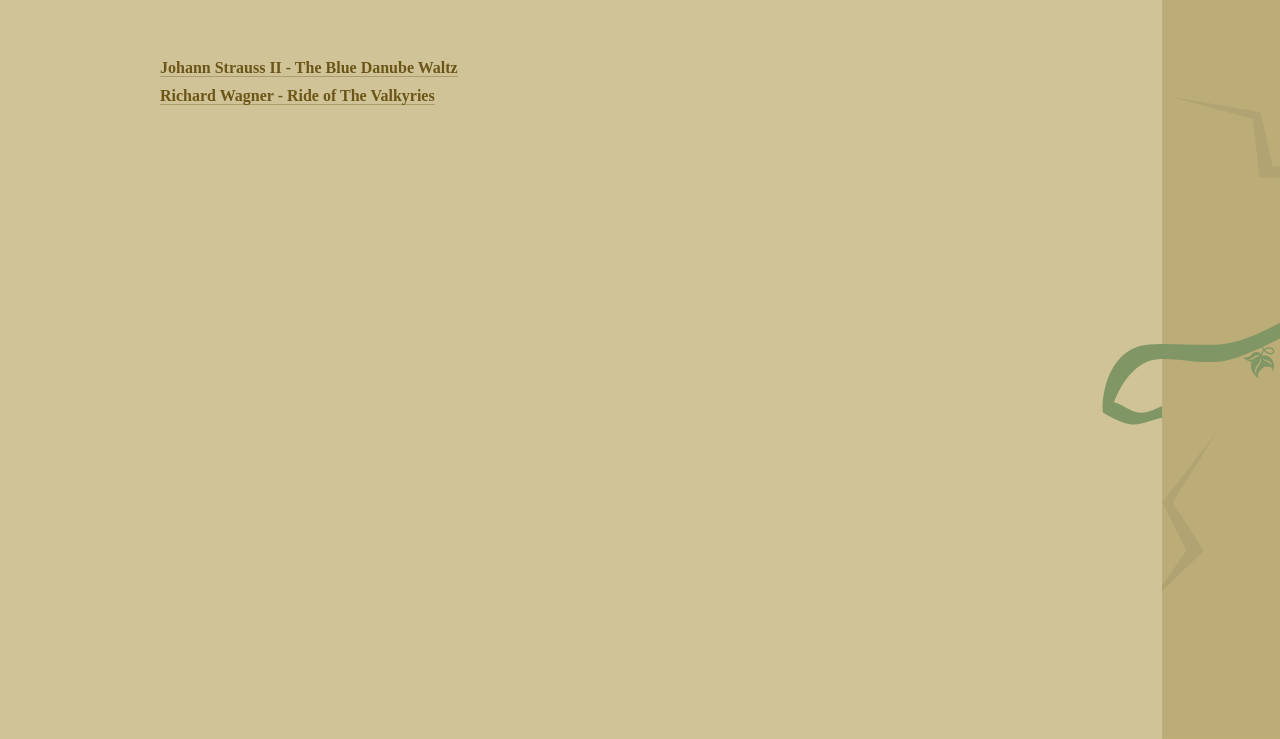
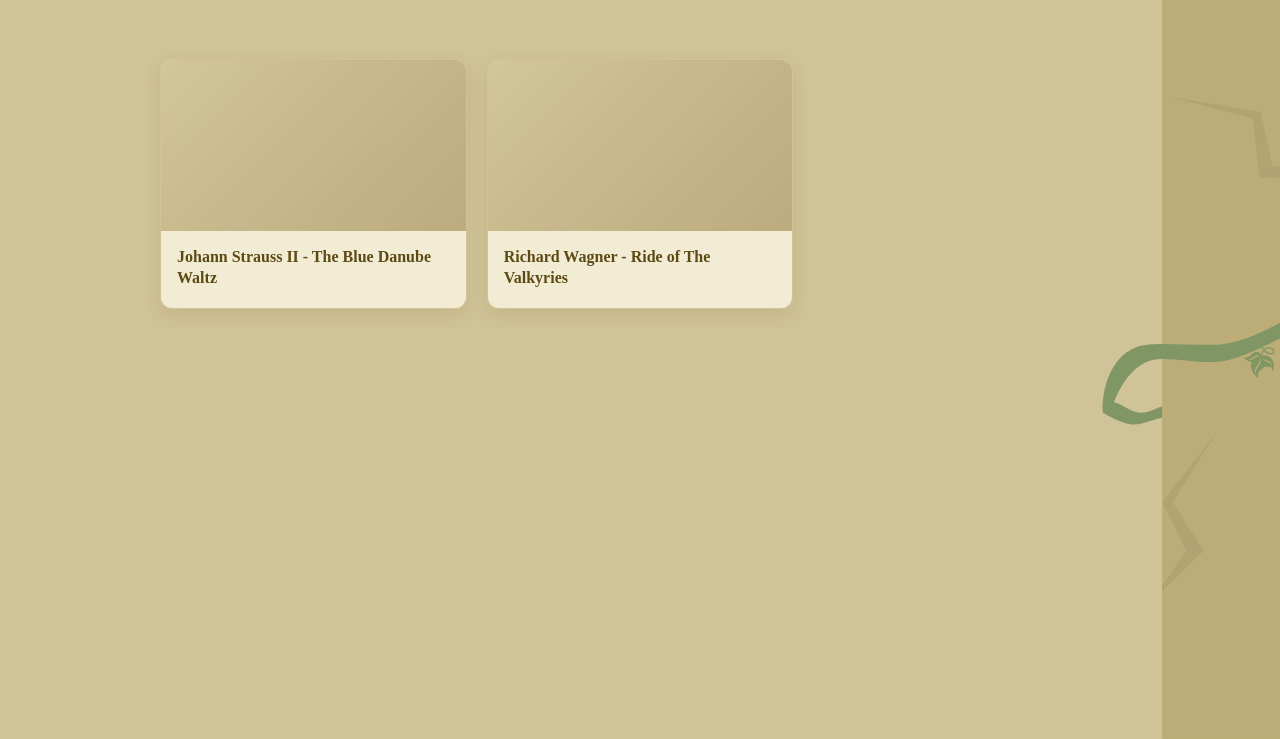
Before and after one commit to PyaeKabyarNaing/find-your-memory, a plain HTML site: page index.html in a window 1280 px wide. Shown: the part 61-800 px from the top of the page. Drawn offline with Linux system fonts and the light colour scheme.

Commit message:
add optional embed and iframe link, and thumbnail set up

```diff
--- a/data/entries.json
+++ b/data/entries.json
@@ -2,7 +2,8 @@
   {
     "id": "song1",
     "name": "Johann Strauss II - The Blue Danube Waltz",
-    "youtubeWatchUrl": "https://youtu.be/_CTYymbbEL4?si=TA1jx1GRRTpIuNfe",
+    "thumbnail": "img/song1.jpg",
+    "youtubeWatchUrl": "https://youtu.be/lkzWF1UE1CI?si=hJe4xvX-RyKA2hKd",
     "movies": [
       {
         "name": "2001: A Space Odyssey (1968)",
@@ -13,6 +14,7 @@
   {
     "id": "song2",
     "name": "Richard Wagner - Ride of The Valkyries",
+    "thumbnail": "img/song2.jpg",
     "youtubeWatchUrl": "https://youtu.be/GGU1P6lBW6Q?si=vktwW3SzLktHHNXk",
     "movies": [
       {
--- a/script.js
+++ b/script.js
@@ -23,12 +23,67 @@ function youtubeEmbedUrl(watchUrl) {
   return id ? `https://www.youtube.com/embed/${id}` : null;
 }
 
-function makeEmbed(title, watchUrl) {
-  const src = youtubeEmbedUrl(watchUrl);
+function parseIframeSrc(html) {
+  const m = String(html).match(/\bsrc\s*=\s*["']([^"']+)["']/i);
+  if (!m) return null;
+  try {
+    return decodeURIComponent(m[1].trim());
+  } catch {
+    return m[1].trim();
+  }
+}
+
+/** Resolve iframe src from entry / movie object. Supports embedSrc, iframe HTML, youtubeWatchUrl, and pasted embed snippets in youtubeWatchUrl. */
+function getIframeSrc(block) {
+  if (!block) return null;
+
+  const embedSrc = block.embedSrc != null ? String(block.embedSrc).trim() : "";
+  if (embedSrc) return embedSrc;
+
+  const iframeHtml = block.iframe != null ? String(block.iframe).trim() : "";
+  if (iframeHtml) {
+    const fromTag = parseIframeSrc(iframeHtml);
+    if (fromTag) return fromTag;
+  }
+
+  const watch =
+    block.youtubeWatchUrl != null ? String(block.youtubeWatchUrl).trim() : "";
+  if (!watch) return null;
+
+  if (/<iframe/i.test(watch)) {
+    const fromTag = parseIframeSrc(watch);
+    if (fromTag) return fromTag;
+  }
+
+  try {
+    const u = new URL(watch);
+    if (u.pathname.toLowerCase().includes("/embed/")) {
+      return u.href;
+    }
+  } catch {
+    /* fall through */
+  }
+
+  const derived = youtubeEmbedUrl(watch);
+  if (derived) return derived;
+
+  try {
+    const u = new URL(watch);
+    if (u.protocol === "http:" || u.protocol === "https:") {
+      return u.href;
+    }
+  } catch {
+    return null;
+  }
+  return null;
+}
+
+function makeEmbed(title, media) {
+  const src = getIframeSrc(media);
   if (!src) {
     const p = document.createElement("p");
     p.className = "embed-missing";
-    p.textContent = `Missing or invalid YouTube URL for “${title}”.`;
+    p.textContent = `Missing or invalid embed for “${title}” (use embedSrc, iframe, or youtubeWatchUrl).`;
     return p;
   }
   const wrap = document.createElement("div");
@@ -52,15 +107,51 @@ function makeEmbed(title, watchUrl) {
   return wrap;
 }
 
+function makeThumbnailPlaceholder() {
+  const el = document.createElement("div");
+  el.className = "song-card__placeholder";
+  el.setAttribute("aria-hidden", "true");
+  return el;
+}
+
 function renderHome(entries, root) {
   root.innerHTML = "";
   const list = document.createElement("ul");
-  list.className = "song-list";
+  list.className = "song-grid";
   for (const e of entries) {
     const li = document.createElement("li");
     const a = document.createElement("a");
+    a.className = "song-card";
     a.href = `#${encodeURIComponent(e.id)}`;
-    a.textContent = e.name;
+
+    const media = document.createElement("div");
+    media.className = "song-card__media";
+
+    const thumbPath =
+      e.thumbnail != null ? String(e.thumbnail).trim() : "";
+    if (thumbPath) {
+      const img = document.createElement("img");
+      img.className = "song-card__thumb";
+      img.src = thumbPath;
+      img.alt = "";
+      img.loading = "lazy";
+      img.decoding = "async";
+      img.addEventListener("error", () => {
+        img.replaceWith(makeThumbnailPlaceholder());
+      });
+      media.append(img);
+    } else {
+      media.append(makeThumbnailPlaceholder());
+    }
+
+    const body = document.createElement("div");
+    body.className = "song-card__body";
+    const title = document.createElement("p");
+    title.className = "song-card__title";
+    title.textContent = e.name;
+
+    body.append(title);
+    a.append(media, body);
     li.append(a);
     list.append(li);
   }
@@ -82,7 +173,7 @@ function renderDetail(entry, root) {
   songSection.className = "detail-section";
   const songH = document.createElement("h3");
   songH.textContent = "Song";
-  songSection.append(songH, makeEmbed(entry.name, entry.youtubeWatchUrl));
+  songSection.append(songH, makeEmbed(entry.name, entry));
 
   const moviesSection = document.createElement("section");
   moviesSection.className = "detail-section";
@@ -91,7 +182,7 @@ function renderDetail(entry, root) {
     entry.movies.length === 1 ? "In film" : "In films";
   moviesSection.append(moviesH);
   for (const m of entry.movies) {
-    moviesSection.append(makeEmbed(m.name, m.youtubeWatchUrl));
+    moviesSection.append(makeEmbed(m.name, m));
   }
 
   root.append(back, h2, songSection, moviesSection);
--- a/styles.css
+++ b/styles.css
@@ -28,25 +28,79 @@ h1{
     position: relative;
 }
 
-.song-list{
+.song-grid{
     list-style: none;
     padding: 0;
     margin: 1.5rem 0 0;
+    display: grid;
+    grid-template-columns: repeat(auto-fill, minmax(260px, 1fr));
+    gap: 1.25rem;
 }
 
-.song-list li{
-    margin: 0.65rem 0;
+.song-card{
+    display: flex;
+    flex-direction: column;
+    height: 100%;
+    text-decoration: none;
+    color: inherit;
+    background: rgba(255, 250, 232, 0.75);
+    border: 1px solid rgba(148, 122, 36, 0.35);
+    border-radius: 12px;
+    overflow: hidden;
+    box-shadow: 0 6px 18px rgba(107, 86, 24, 0.12);
+    transition: transform 0.15s ease, box-shadow 0.15s ease, border-color 0.15s ease;
 }
 
-.song-list a{
-    color: #6b5618;
-    font-weight: 600;
-    text-decoration: none;
-    border-bottom: 1px solid rgba(107, 86, 24, 0.35);
+.song-card:hover{
+    transform: translateY(-2px);
+    box-shadow: 0 10px 28px rgba(107, 86, 24, 0.18);
+    border-color: rgba(107, 86, 24, 0.45);
 }
 
-.song-list a:hover{
-    border-bottom-color: #6b5618;
+.song-card:focus-visible{
+    outline: 2px solid #6b5618;
+    outline-offset: 3px;
+}
+
+.song-card__media{
+    position: relative;
+    aspect-ratio: 16 / 9;
+    background: rgba(208, 195, 151, 0.6);
+    flex-shrink: 0;
+}
+
+.song-card__thumb{
+    width: 100%;
+    height: 100%;
+    object-fit: cover;
+    display: block;
+}
+
+.song-card__placeholder{
+    width: 100%;
+    height: 100%;
+    min-height: 0;
+    background: linear-gradient(
+        135deg,
+        rgba(208, 195, 151, 0.9) 0%,
+        rgba(176, 158, 110, 0.75) 100%
+      );
+    background-size: cover;
+}
+
+.song-card__body{
+    padding: 0.9rem 1rem 1.1rem;
+    flex: 1;
+    display: flex;
+    align-items: flex-start;
+}
+
+.song-card__title{
+    margin: 0;
+    font-size: 1rem;
+    font-weight: 700;
+    line-height: 1.35;
+    color: #5c4a15;
 }
 
 .back{
```
